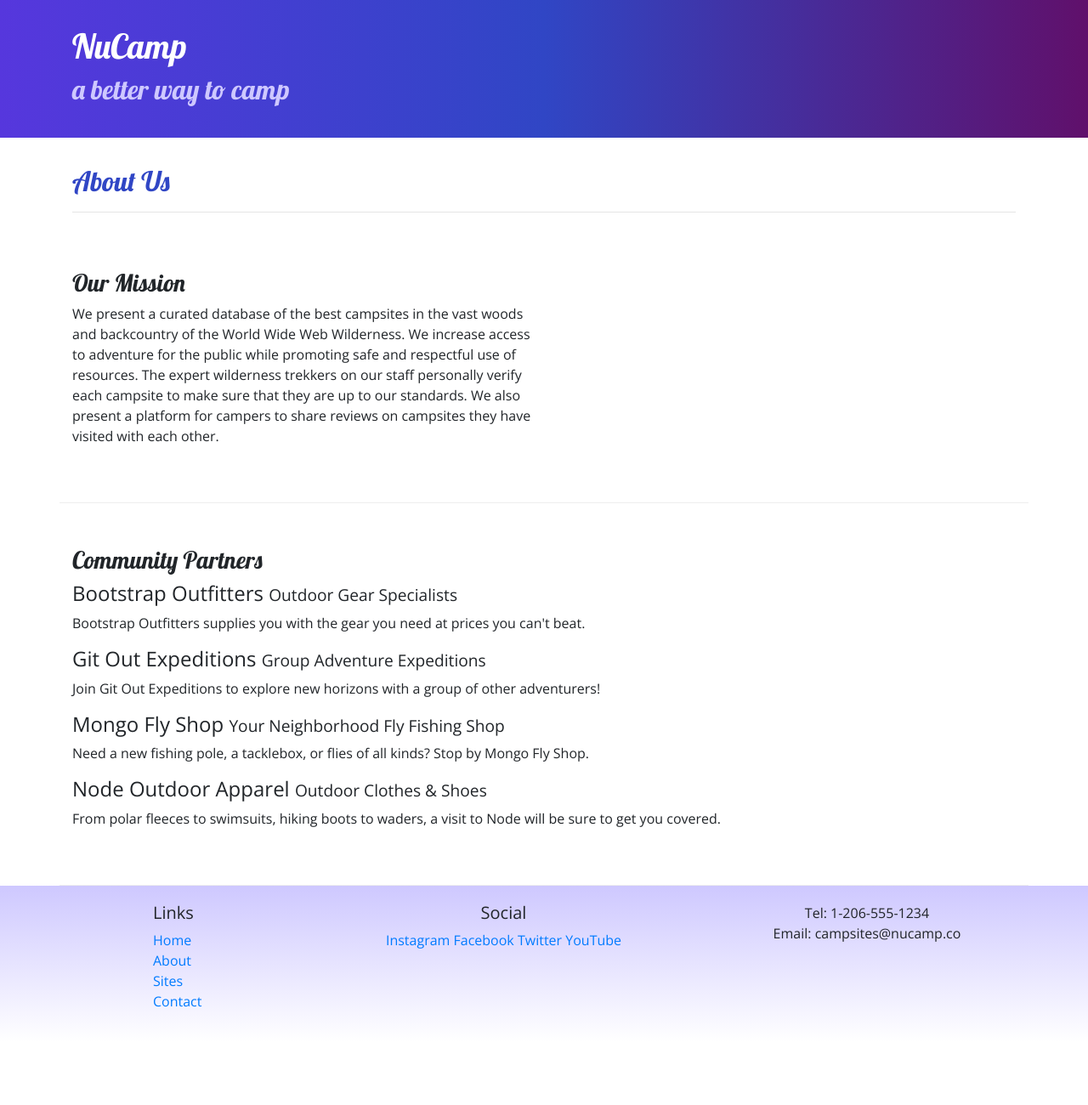
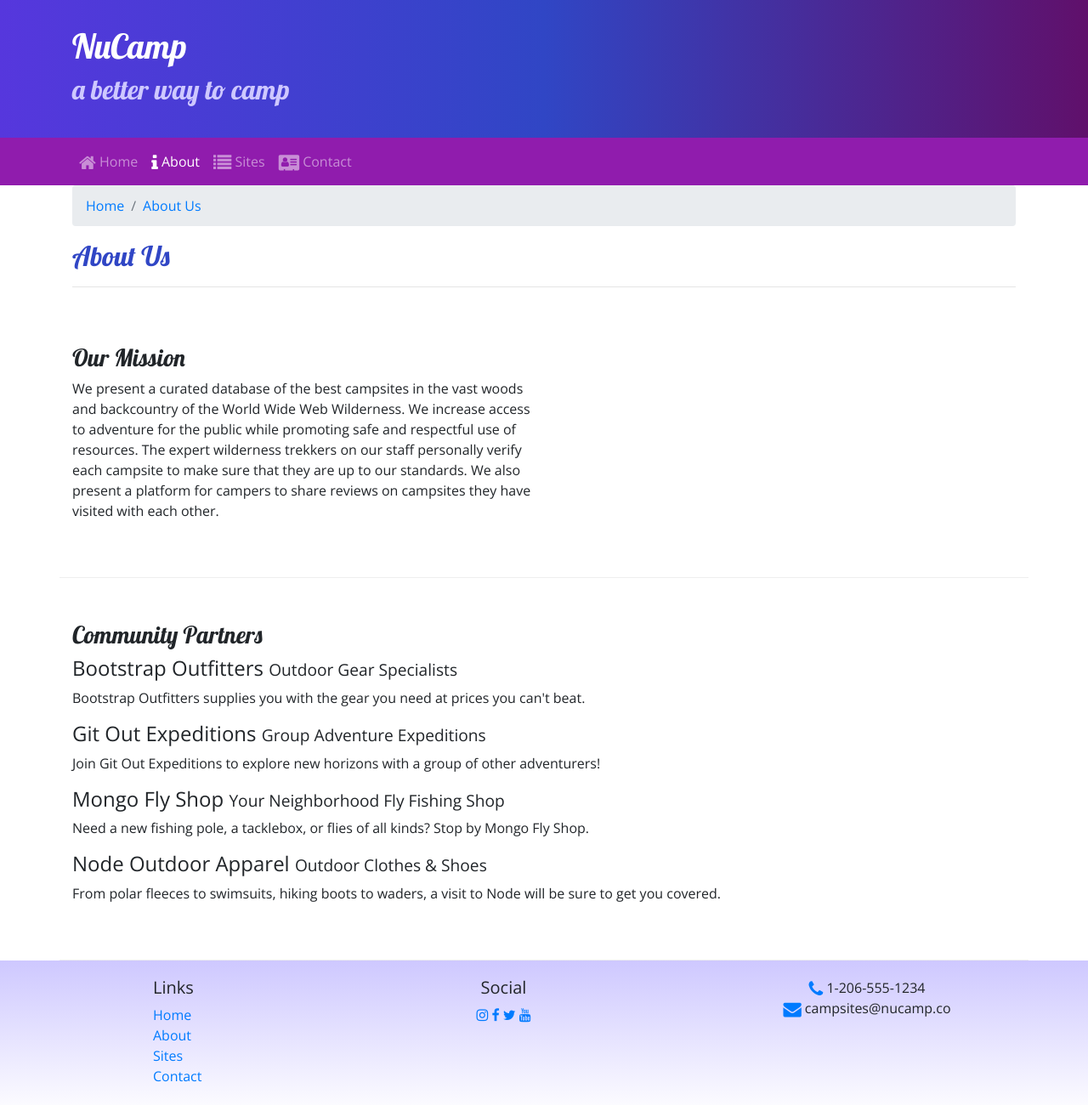
Before and after one commit to gaurav4191/NUCAMP-SITE, a website: page aboutus.html in a window 1280 px wide. Shown: the whole page at 85% size. Before the commit the page ends 1226 px from the top, so only its background shows below. Drawn offline with nearby package versions, Linux system fonts and the light colour scheme.

Commit message:
Icon Fonts

```diff
--- a/CSS/styles.css
+++ b/CSS/styles.css
@@ -20,6 +20,7 @@ footer {
 }
 
 .jumbotron {
+    margin: 0;
     padding: 30px;
     background-image: linear-gradient(to right, #5637DD, #3046C5, #60106B);
     color: white;
@@ -30,3 +31,7 @@ footer {
     border-bottom: 1px ridge;
     min-height: 200px;
 }
+
+.navbar {
+    background-color: #901CAD;
+}
--- a/aboutus.html
+++ b/aboutus.html
@@ -10,7 +10,7 @@
     <link rel="stylesheet" href="node_modules/bootstrap/dist/css/bootstrap.min.css" />
 
     <!-- Additional CSS -->
-
+    <link rel="stylesheet" href="node_modules/font-awesome/css/font-awesome.min.css" />
     <link rel="stylesheet" href="https://fonts.googleapis.com/css?family=Lobster|Open+Sans" />
     <link rel="stylesheet" href="css/styles.css" />
 
@@ -31,19 +31,45 @@
         </div>
     </header>
 
+    <nav class="navbar navbar-expand-sm navbar-dark sticky-top">
+        <div class="container">
+            <button class="navbar-toggler ml-auto" type="button" data-toggle="collapse" data-target="#nucampNavbar">
+                <span class="navbar-toggler-icon"></span>
+            </button>
 
+            <div class="collapse navbar-collapse" id="nucampNavbar">
+                <ul class="navbar-nav">
+                    <li class="nav-item"><a class="nav-link" href="index.html"><i class="fa fa-home fa-lg"></i> Home</a>
+                    </li>
+                    <li class="nav-item active"><a class="nav-link" href="#"><i
+                                class="fa fa-info fa-lg"></i> About</a></li>
+                    <li class="nav-item"><a class="nav-link" href="#"><i class="fa fa-list fa-lg"></i> Sites</a></li>
+                    <li class="nav-item"><a class="nav-link" href="#"><i
+                                class="fa fa-address-card fa-lg"></i> Contact</a></li>
+                </ul>
+            </div>
+        </div>
+    </nav>
     <div class="container">
         <div class="row">
             <div class="col">
-               <h2>About Us</h2>
-               <hr />
+                <ol class="breadcrumb">
+                    <li class="breadcrumb-item"><a href="index.html">Home</a></li>
+                    <li class="breadcrumb-item active"><a href="aboutus.html">About Us</a></li>
+                </ol>
+                <h2>About Us</h2>
+                <hr />
             </div>
         </div>
 
         <div class="row row-content">
-            <div class="col col-sm-6">
+            <div class="col-sm-6">
                 <h3>Our Mission</h3>
-                <p>We present a curated database of the best campsites in the vast woods and backcountry of the World Wide Web Wilderness. We increase access to adventure for the public while promoting safe and respectful use of resources. The expert wilderness trekkers on our staff personally verify each campsite to make sure that they are up to our standards. We also present a platform for campers to share reviews on campsites they have visited with each other.</p>
+                <p>We present a curated database of the best campsites in the vast woods and backcountry of the World
+                    Wide Web Wilderness. We increase access to adventure for the public while promoting safe and
+                    respectful use of resources. The expert wilderness trekkers on our staff personally verify each
+                    campsite to make sure that they are up to our standards. We also present a platform for campers to
+                    share reviews on campsites they have visited with each other.</p>
             </div>
         </div>
 
@@ -51,13 +77,17 @@
             <div class="col">
                 <h3>Community Partners</h3>
                 <h4>Bootstrap Outfitters <small>Outdoor Gear Specialists</small></h4>
-                <p class="d-none d-sm-block">Bootstrap Outfitters supplies you with the gear you need at prices you can't beat.</p>
+                <p class="d-none d-sm-block">Bootstrap Outfitters supplies you with the gear you need at prices you
+                    can't beat.</p>
                 <h4>Git Out Expeditions <small>Group Adventure Expeditions</small></h4>
-                <p class="d-none d-sm-block">Join Git Out Expeditions to explore new horizons with a group of other adventurers!</p>
+                <p class="d-none d-sm-block">Join Git Out Expeditions to explore new horizons with a group of other
+                    adventurers!</p>
                 <h4>Mongo Fly Shop <small>Your Neighborhood Fly Fishing Shop</small></h4>
-                <p class="d-none d-sm-block">Need a new fishing pole, a tacklebox, or flies of all kinds? Stop by Mongo Fly Shop.</p>
+                <p class="d-none d-sm-block">Need a new fishing pole, a tacklebox, or flies of all kinds? Stop by Mongo
+                    Fly Shop.</p>
                 <h4>Node Outdoor Apparel <small>Outdoor Clothes & Shoes</small></h4>
-                <p class="d-none d-sm-block">From polar fleeces to swimsuits, hiking boots to waders, a visit to Node will be sure to get you covered.</p>
+                <p class="d-none d-sm-block">From polar fleeces to swimsuits, hiking boots to waders, a visit to Node
+                    will be sure to get you covered.</p>
             </div>
         </div>
     </div>
@@ -76,16 +106,16 @@
                 </div>
                 <div class="col-6 col-sm-5 text-center">
                     <h5>Social</h5>
-                    <a href="http://instagram.com/">Instagram</a>
-                    <a href="http://facebook.com/">Facebook</a>
-                    <a href="http://twitter.com/">Twitter</a>
-                    <a href="http://youtube.com/">YouTube</a>
+                    <a href="http://instagram.com/"><i class="fa fa-instagram"></i></a>
+                    <a href="http://facebook.com/"><i class="fa fa-facebook"></i></a>
+                    <a href="http://twitter.com/"><i class ="fa fa-twitter"></i></a>
+                    <a href="http://youtube.com/"><i class="fa fa-youtube"></i></a>
                 </div>
                 <div class="col-sm-4 text-center">
-                    Tel: 1-206-555-1234<br />
-                    Email: campsites@nucamp.co
+                    <i class="fa fa-phone fa-lg text-primary"></i> 1-206-555-1234<br />
+                    <i class="fa fa-envelope fa-lg text-primary"></i> campsites@nucamp.co
                 </div>
-           </div>
+            </div>
         </div>
     </footer>
 
--- a/package.json
+++ b/package.json
@@ -14,6 +14,7 @@
     "lite-server": "^2.5.4"
   },
   "dependencies": {
-    "bootstrap": "^4.5.0"
+    "bootstrap": "^4.5.0",
+    "font-awesome": "^4.7.0"
   }
 }
```
Also changed, not shown: index.html (+35 -10 lines), 1 other file.
